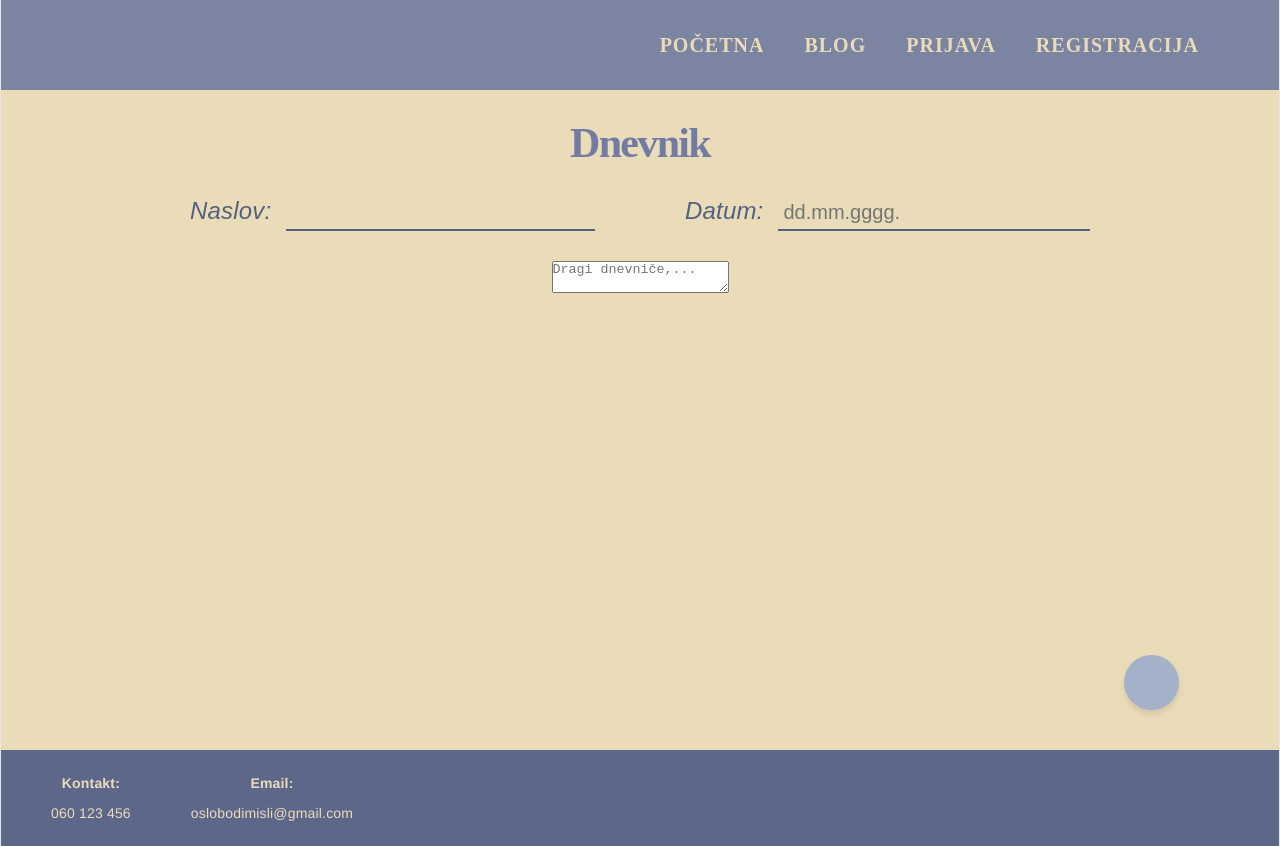
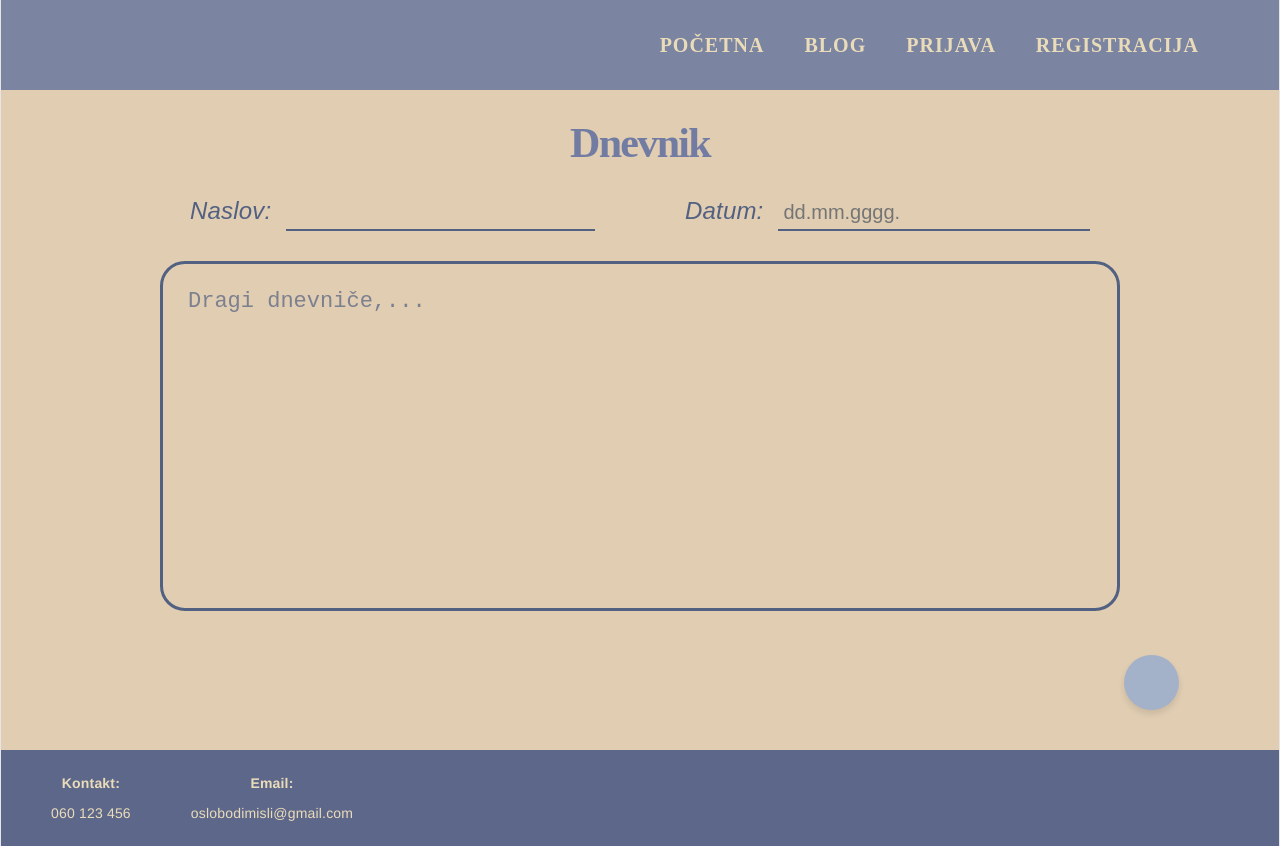
Before and after one commit to elab-development/klijentske-veb-tehnologije-i-skriptni-jezici-2025-26-2024-1051-dnevnik-za-mentalno-zdravlje, a React (Vite) app: page /dnevnik in a window 1280 px wide. Built offline with nearby package versions, Linux system fonts and the light colour scheme.

Commit message:
Promene okvira u Dnevniku

```diff
--- a/src/screens/Dnevnik/Dnevnik.tsx
+++ b/src/screens/Dnevnik/Dnevnik.tsx
@@ -37,6 +37,7 @@ export const Dnevnik = ()  => {
 
       <div className="dnevnik-prozor">
         <textarea
+          className="dnevnik-tekst"
           placeholder="Dragi dnevniče,..."
           value={tekst}
           onChange={(e) => setTekst(e.target.value)}
--- a/src/screens/Dnevnik/style.css
+++ b/src/screens/Dnevnik/style.css
@@ -1,5 +1,5 @@
 .stranica {
-  background-color: #ebdcb9;
+  background-color: #e0cdb2;
   min-height: calc(100vh - 140px);
   padding: 40px 100px;
   display: flex;
@@ -52,10 +52,15 @@
   font-size: 20px;
   padding: 5px;
 }
-
+.dnevnik-prozor {
+  width: 100%;
+  max-width: 1000px;
+  margin: 0 auto;
+  padding: 0 20px;
+  box-sizing: border-box;
+}
 .dnevnik-tekst {
   width: 100%;
-  max-width: 900px;
   height: 350px;
   background-color: transparent;
   border: 3px solid #526081;
```
